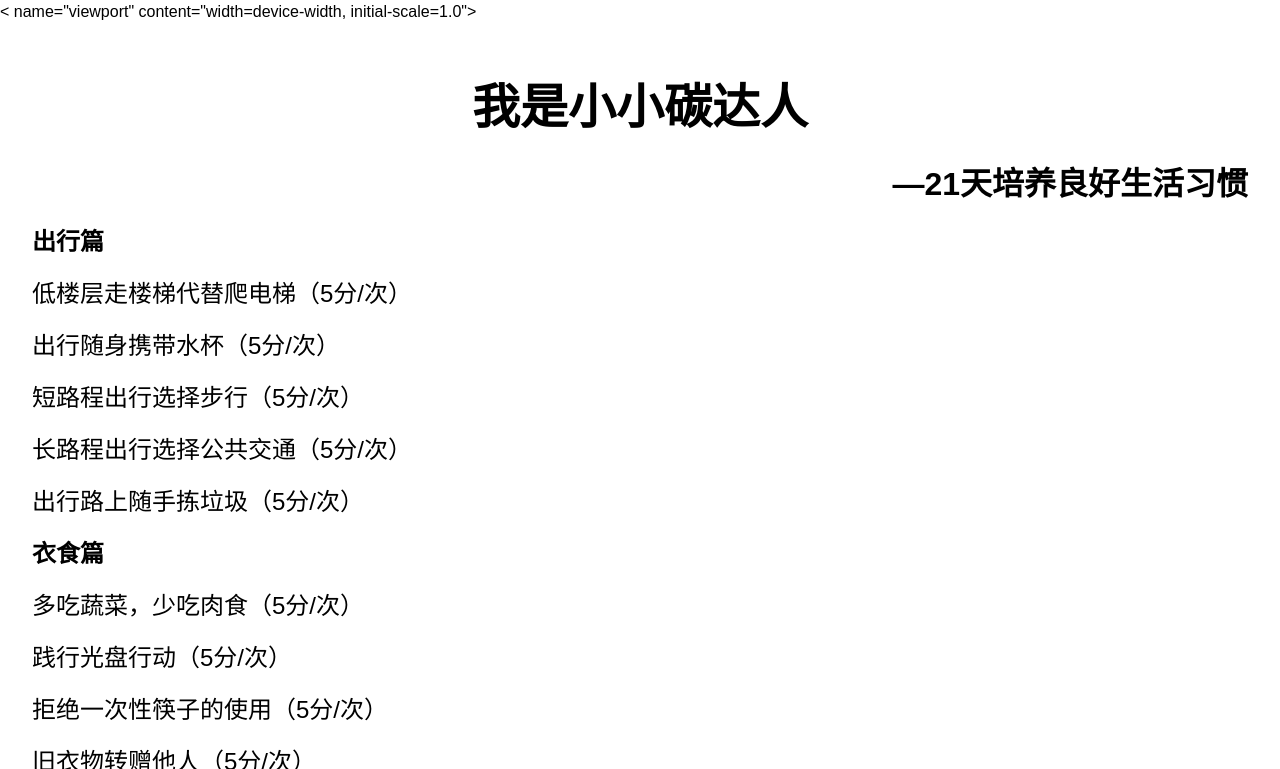
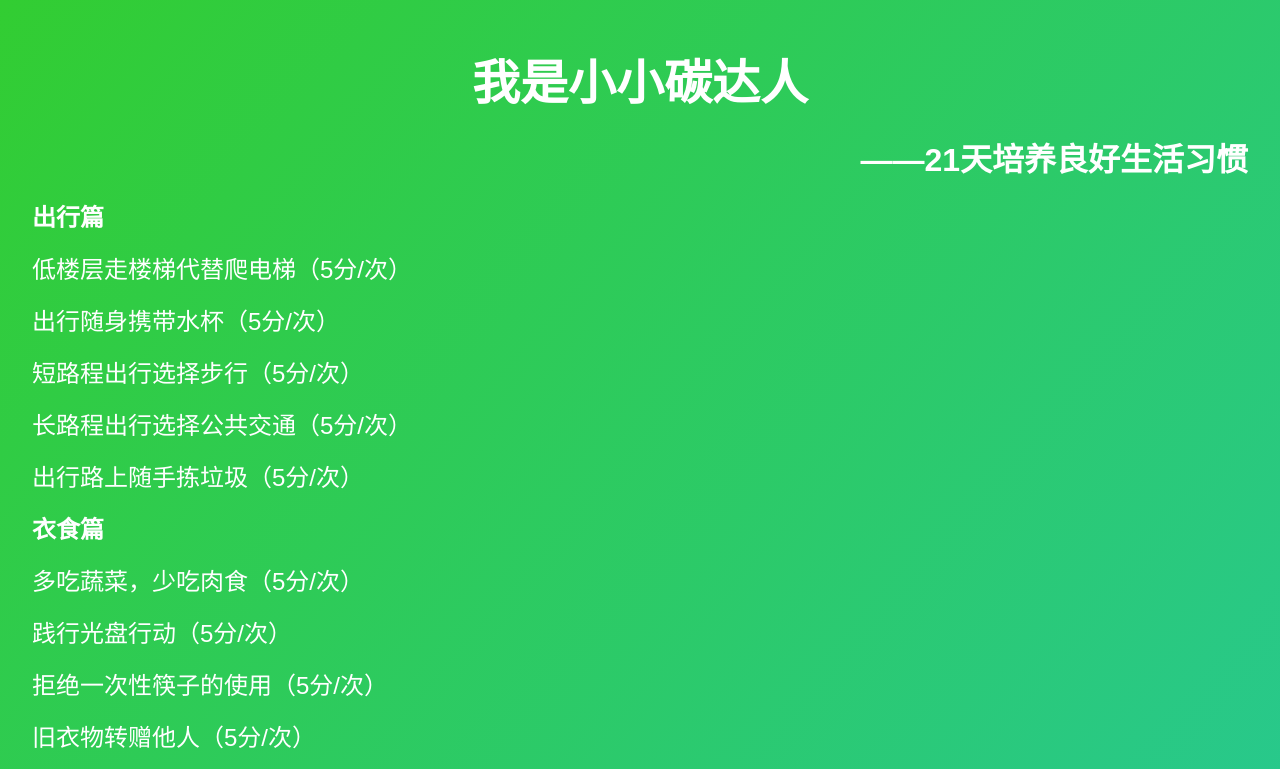
Before and after one commit to YuansuHao/YuansuHao.github.io, a plain HTML site: page index.html in a window 1280 px wide. Shown: the top 769 px of the page. Drawn offline with Linux system fonts and the light colour scheme.

Commit message:
Update index.html

```diff
--- a/index.html
+++ b/index.html
@@ -2,25 +2,28 @@
 <html lang="zh">
 <head>
     <meta charset="UTF-8">
-    < name="viewport" content="width=device-width, initial-scale=1.0">
+    <meta name="viewport" content="width=device-width, initial-scale=1.0">
     <title>小小碳达人</title>
     <style>
         body {
             margin: 0;
             font-family: Arial, sans-serif;
             line-height: 1.5;
+            background-image: linear-gradient(to bottom right, #32CD32, #25C7A7);
         }
 
         h1 {
             font-size: 3rem;
             text-align: center;
             margin: 1rem 0;
+            color: #ffffff;
         }
 
         h2 {
             font-size: 2rem;
             text-align: right;
             margin: 1rem 0;
+            color: #ffffff;
         }
 
         .bold-text {
@@ -28,12 +31,14 @@
             font-size: 1.5rem;
             text-align: left;
             margin: 1rem 0;
+            color: #ffffff;
         }
 
         .left-text {
             font-size: 1.5rem;
             text-align: left;
             margin: 1rem 0;
+            color: #ffffff;
         }
 
         .container {
@@ -41,10 +46,11 @@
         }
     </style>
 </head>
+
 <body>
     <div class="container">
         <h1>我是小小碳达人</h1>
-        <h2>—21天培养良好生活习惯</h2>
+        <h2>——21天培养良好生活习惯</h2>
         <p class="bold-text">出行篇</p>
         <p class="left-text">低楼层走楼梯代替爬电梯（5分/次）</p>
         <p class="left-text">出行随身携带水杯（5分/次）</p>
```
